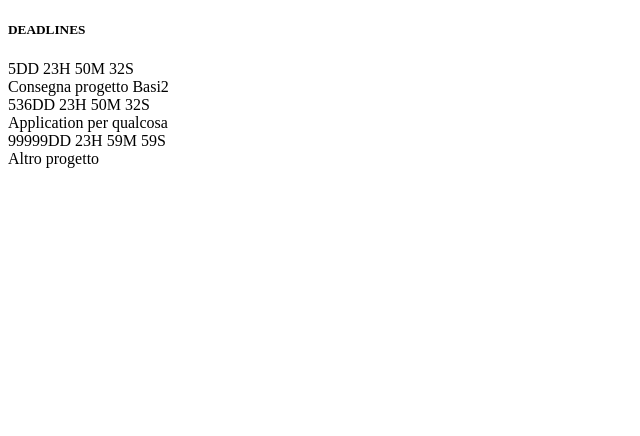
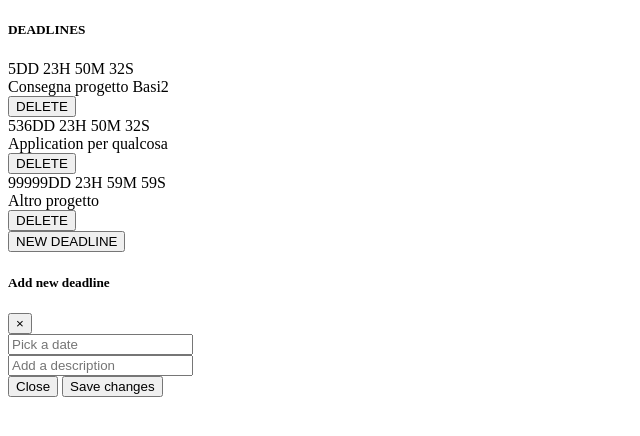
Before and after one commit to yukienomiya/loaDay, a PHP site: page /components/deadlines.html in a window 1280 px wide. Shown: the top 436 px of the page, without its empty margins (0-640 px from the left). Run offline with PHP 8.4, Linux system fonts and the light colour scheme.

Commit message:
Add deadline section features

```diff
--- a/frontend/components/deadlines.html
+++ b/frontend/components/deadlines.html
@@ -1,36 +1,111 @@
 <!DOCTYPE html>
 <html>
   <head>
+    <script>
+      $(function() {
+        $("#datetimepicker5").datetimepicker({
+          locale: "it"
+        });
+      });
+      $(".deadline").click( function(e) {
+        var el = this;
+        if (event.target != this) {
+          if (event.target.tagName == 'BUTTON') {
+            $(event.target.parentElement).remove();
+          }
+          el = event.target.parentElement;
+        }
+        var content = el.children;
+        var dl_time = content[0];
+        var dl_text = content[1];
+        var delete_btn = content[2];
+        var displayTime = $(dl_time).css("display");
+        if (displayTime == "block") {
+          $(el).css({"background-color": "rgb(189, 140, 204)"});
+          $(dl_time).css({"display": "none"});
+          $(dl_text).css({"display": "none"});
+          $(delete_btn).css({"display": "block"});
+        }
+        else {
+          $(el).css({ "background-color": "white" });
+          $(dl_time).css({ "display": "block" });
+          $(dl_text).css({ "display": "block" });
+          $(delete_btn).css({ "display": "none" });
+        }
+      });
+
+      $(".deadline").mouseleave(function () {
+        var el = event.target;
+        var content = el.children;
+        $(el).css({ "background-color": "white" });
+        $(content[0]).css({ "display": "block" });
+        $(content[1]).css({ "display": "block" });
+        $(content[2]).css({ "display": "none" });
+      });
+    </script>
   </head>
   <body>
-    <div class="card deadline-section">
+    <div class="card sections">
       <div class="card-body">
         <h5 class="card-title text-center text-grey">DEADLINES</h5>
         <div id="deadlines" class="flex-column">
           <div class="row justify-content-center">
             <div class="col-10 deadline flex-column justify-content-center">
-              <div class="deadline-time text-center text-justify">5DD 23H 50M 32S</div>
-              <div class="deadline-text text-center text-justify">Consegna progetto Basi2</div>
+              <div class="deadline-content deadline-time text-center text-justify">5DD 23H 50M 32S</div>
+              <div class="deadline-content deadline-text text-center text-justify">Consegna progetto Basi2</div>
+              <button class="btn deadline-btn btn-sm justify-content-center">DELETE</button>
             </div>
           </div>
 
           <div class="row justify-content-center">
             <div class="col-10 deadline flex-column justify-content-center">
-              <div class="deadline-time text-center text-justify">536DD 23H 50M 32S</div>
-              <div class="deadline-text text-center text-justify">Application per qualcosa</div>
+              <div class="deadline-content deadline-time text-center text-justify">536DD 23H 50M 32S</div>
+              <div class="deadline-content deadline-text text-center text-justify">Application per qualcosa</div>
+              <button class="btn deadline-btn btn-sm">DELETE</button>
             </div>
           </div>
 
           <div class="row justify-content-center">
             <div class="col-10 deadline flex-column justify-content-center">
               <!--the selected deadline date has to be less than 100000 days away-->
-              <div class="deadline-time text-center text-justify">99999DD 23H 59M 59S</div>
-              <div class="deadline-text text-center text-justify">Altro progetto</div>
+              <div class="deadline-content deadline-time text-center text-justify">99999DD 23H 59M 59S</div>
+              <div class="deadline-content deadline-text text-center text-justify">Altro progetto</div>
+              <button class="btn deadline-btn btn-sm">DELETE</button>
             </div>
+          </div>
+
+          <div class="row justify-content-center">
+            <button class="btn col-10 deadline-add flex-column justify-content-center" data-toggle="modal" data-target="#newDeadline">NEW DEADLINE</button>
           </div>
         </div>
       </div>
 
     </div>
+    <div class="modal fade" id="newDeadline" tabindex="-1" role="dialog" aria-labelledby="exampleModalCenterTitle"
+      aria-hidden="true">
+      <div class="modal-dialog" role="document">
+        <div class="modal-content">
+          <div class="modal-header">
+            <h5 class="modal-title">Add new deadline</h5>
+            <button type="button" class="close" data-dismiss="modal" aria-label="Close">
+              <span aria-hidden="true">&times;</span>
+            </button>
+          </div>
+          <div class="modal-body">
+            <div class="input-group date deadline-add-fields" id="datetimepicker5" data-target-input="nearest">
+              <input type="text" class="form-control datetimepicker-input" data-target="#datetimepicker5" placeholder="Pick a date"/>
+              <div class="input-group-append" data-target="#datetimepicker5" data-toggle="datetimepicker">
+                <div class="input-group-text"><i class="fa fa-calendar"></i></div>
+              </div>
+            </div>
+            <input type="text" class="col-12 form-control deadline-add-fields" placeholder="Add a description">
+          </div>
+          <div class="modal-footer">
+            <button type="button" class="btn btn-secondary" data-dismiss="modal">Close</button>
+            <button type="button" class="btn bg-lilac">Save changes</button>
+          </div>
+        </div>
+      </div>
+    </div>
   </body>
 </html>
```
Also changed, not shown: frontend/home.html (+37 -9 lines), frontend/main.scss (+2 -30 lines), frontend/style.css (+65 -6 lines), frontend/main.css, frontend/package-lock.json.
